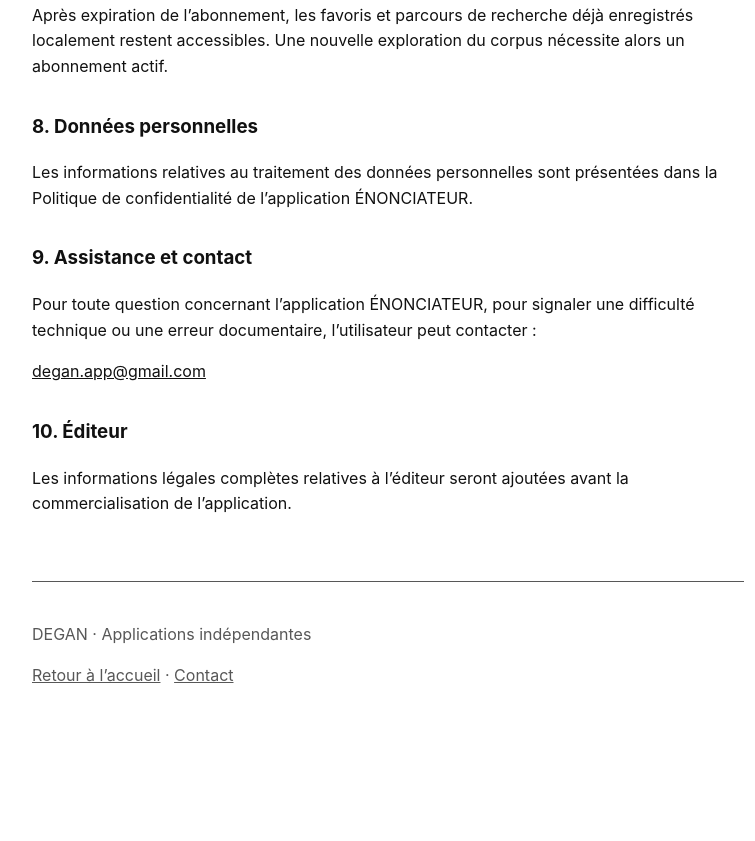
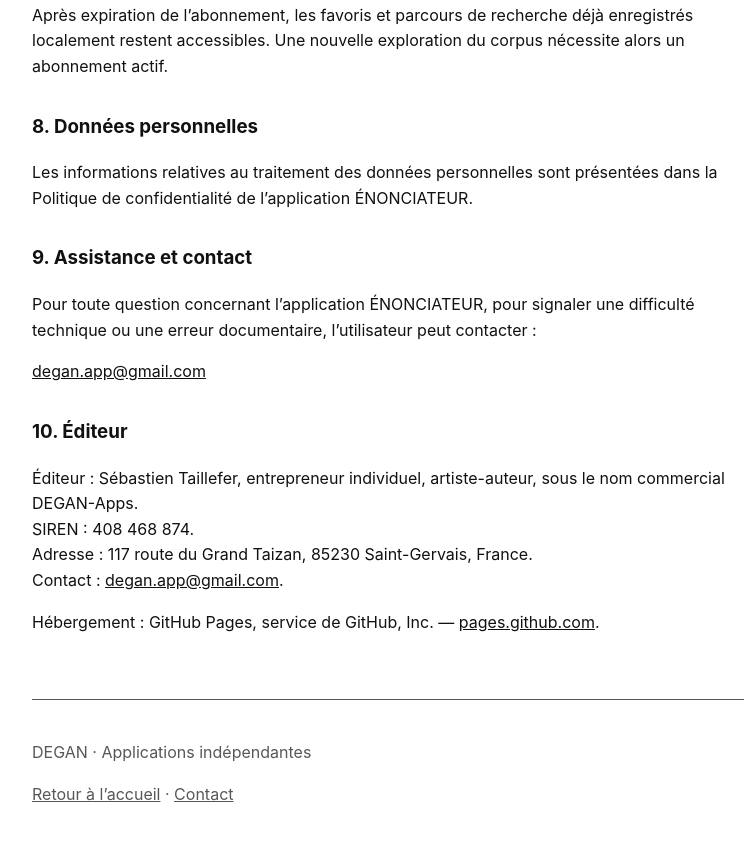
Before and after one commit to degan-app/degan-app.github.io, a plain HTML site: page enonciateur/index.html in a window 1280 px wide. Shown: the part 3811-4652 px from the top of the page, without its empty margins (252-1007 px from the left). Before the commit the page ends 4580 px from the top, so only its background shows below. Drawn offline with Linux system fonts and the light colour scheme.

Commit message:
Update editor information in index.html
Added legal information about the editor and hosting.

```diff
--- a/enonciateur/index.html
+++ b/enonciateur/index.html
@@ -361,13 +361,20 @@ body {
         <a href="mailto:degan.app@gmail.com">degan.app@gmail.com</a>
       </p>
 
+<h3>10. Éditeur</h3>
+<p>
+  Éditeur : Sébastien Taillefer, entrepreneur individuel,
+  artiste-auteur, sous le nom commercial DEGAN-Apps.<br>
+  SIREN : 408 468 874.<br>
+  Adresse : 117 route du Grand Taizan,
+  85230 Saint-Gervais, France.<br>
+  Contact : <a href="mailto:degan.app@gmail.com">degan.app@gmail.com</a>.
+</p>
+<p>
+  Hébergement : GitHub Pages, service de GitHub, Inc. —
+  <a href="https://pages.github.com/">pages.github.com</a>.
+</p>
 
-      <h3>10. Éditeur</h3>
-
-      <p>
-        Les informations légales complètes relatives à l’éditeur seront ajoutées
-        avant la commercialisation de l’application.
-      </p>
     </section>
 
   </main>
```
